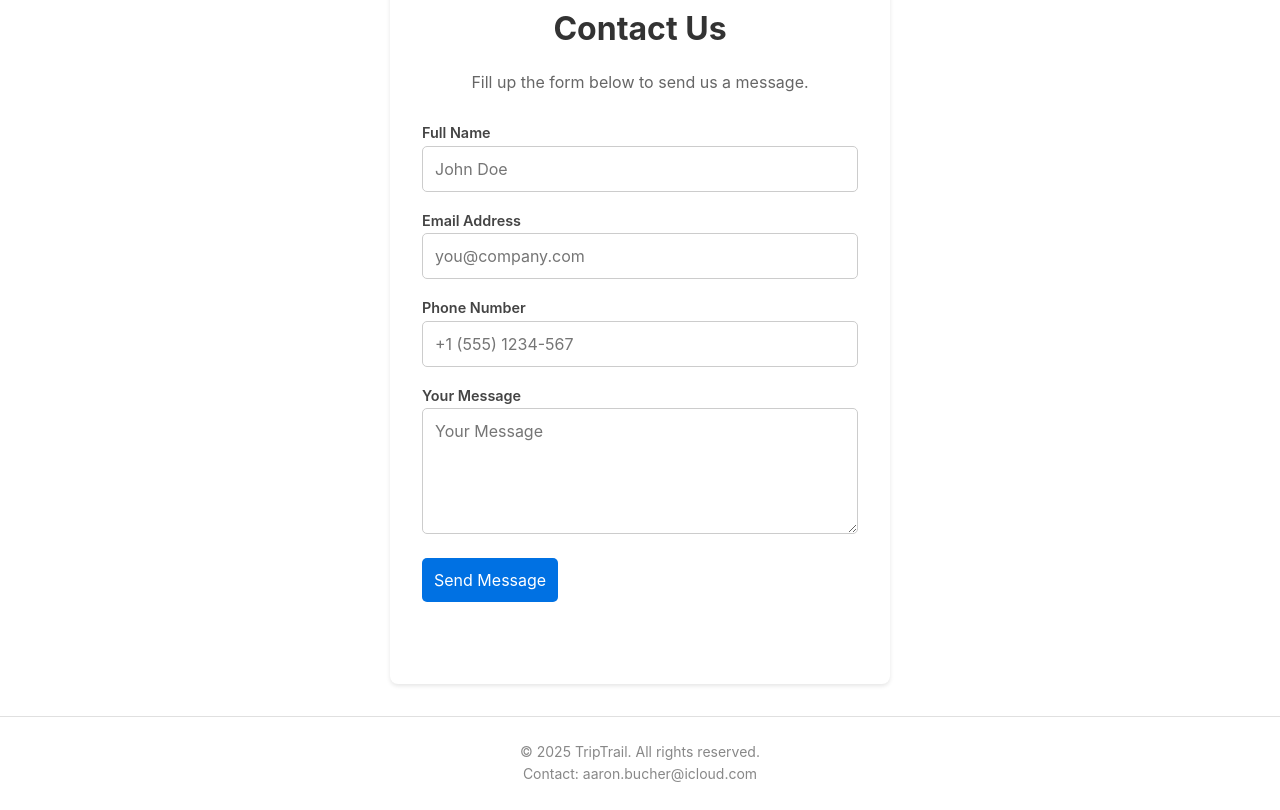
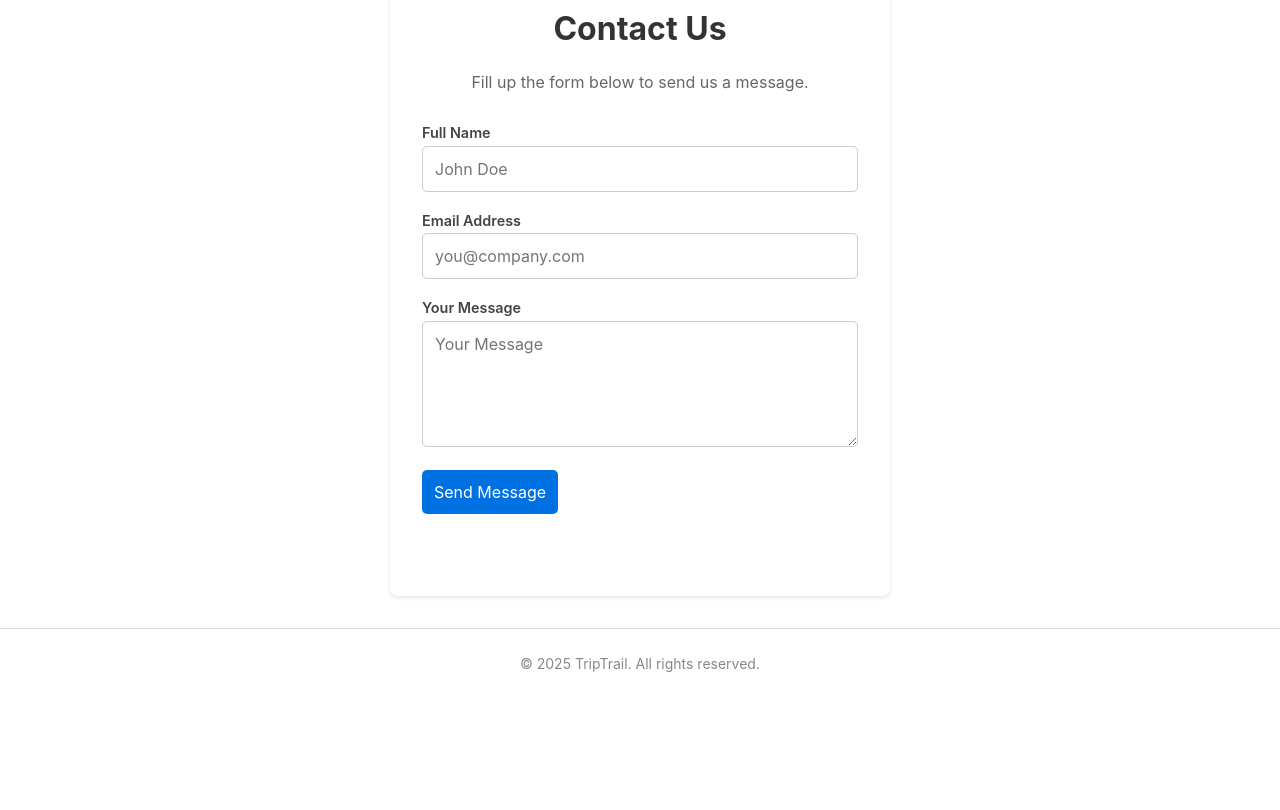
Before and after one commit to bucheraa/PintParty, a plain HTML site: page support.html in a window 1280 px wide. Shown: the part 1439-2249 px from the top of the page. After the commit the page ends 2139 px from the top, so only its background shows below. Drawn offline with Linux system fonts and the light colour scheme.

Commit message:
Update support.html

```diff
--- a/support.html
+++ b/support.html
@@ -299,10 +299,6 @@
         <input type="email" name="email" id="email" placeholder="you@company.com" required />
       </div>
       <div>
-        <label for="phone">Phone Number</label>
-        <input type="text" name="phone" id="phone" placeholder="+1 (555) 1234-567" required />
-      </div>
-      <div>
         <label for="message">Your Message</label>
         <textarea rows="5" name="message" id="message" placeholder="Your Message" required></textarea>
       </div>
@@ -363,9 +359,6 @@
   <!-- FOOTER -->
   <footer>
     <p>© 2025 TripTrail. All rights reserved.</p>
-    <p>
-      <a href="mailto:aaron.bucher@icloud.com">Contact: aaron.bucher@icloud.com</a>
-    </p>
   </footer>
 </body>
 </html>
```
